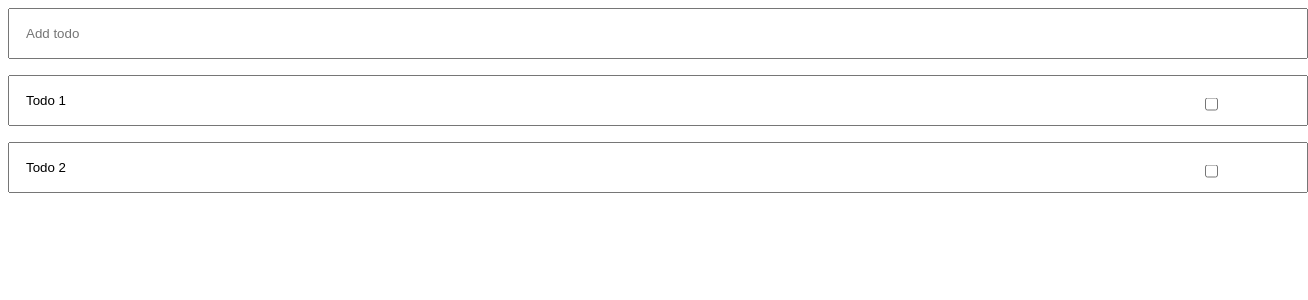
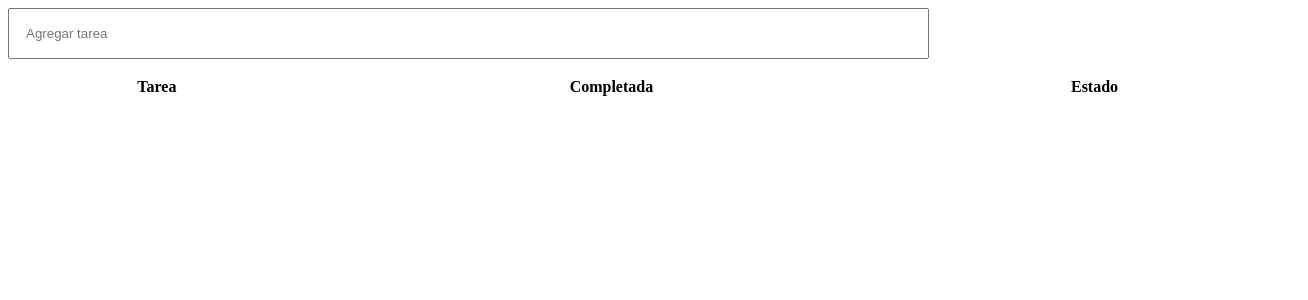
Before and after one commit to rzafr/todolist-sveltekit, a SvelteKit app: page / in a window 1280 px wide. Shown: the top 300 px of the page, 1308 px wide, since content can reach past the window. Built offline with nearby package versions, Linux system fonts and the light colour scheme.

Commit message:
Typescript and localStorage

```diff
--- a/src/routes/+page.svelte
+++ b/src/routes/+page.svelte
@@ -1,11 +1,23 @@
 <script lang="ts">
-    let todos = $state([
-        { text: 'Todo 1', done: false },
-        { text: 'Todo 2', done: false },
-    ]);
+    type Todo = {
+		text: string,
+		done: boolean
+	}
+
+    let todos = $state<Todo[]>([]);
 
     $effect(() => {
-		console.log(todos);
+        // Retrieve the 'todos' item from localStorage and store it in the variable savedTodos
+		const savedTodos = localStorage.getItem('todos');
+
+        // If there are saved todos in localStorage, parse them from JSON and assign to the todos array
+        if (savedTodos) {
+            todos = JSON.parse(savedTodos);
+        }
+	});
+
+    $effect(() => {
+		localStorage.setItem('todos', JSON.stringify(todos));
 	})
 
     function addTodo(event: KeyboardEvent) {
@@ -29,12 +41,9 @@
         todoEl.value = '';
     }
 
-    function toggleTodo(event: Event) {
+    function toggleTodo(event: Event, index: number) {
         // Cast the event target to an input element
 		const inputEl = event.target as HTMLInputElement;
-
-        // Extract the index from the dataset (it's a string, so we convert it)
-		const index = +inputEl.dataset.index!;
 
 		// Create a new array with updated task
         todos = todos.map((todo, i) =>
@@ -43,15 +52,40 @@
 	}
 </script>
 
-<input onkeydown={addTodo} placeholder="Add todo" type="text" />
+<input type="text" onkeydown={addTodo} placeholder="Agregar tarea" />
 
 <div class="todos">
-    {#each todos as todo, i}
-        <div class="todo">
-            <input value={todo.text} type="text">
-            <input onchange={toggleTodo} data-index={i} checked={todo.done} type="checkbox">
-        </div>
-    {/each}
+    <table>
+        <thead>
+          <tr>
+            <th>Tarea</th>
+            <th>Completada</th>
+            <th>Estado</th>
+          </tr>
+        </thead>
+        <tbody>
+          {#each todos as todo, i}
+            <tr>
+              <td>
+                <p>{todo.text}</p>
+              </td>
+              <td>
+                <input type="checkbox"
+                       onchange={(event) => toggleTodo(event, i)}
+                       data-index={i}
+                       checked={todo.done} />
+              </td>
+              <td>
+                {#if todo.done}
+                  <p>Tarea completada</p>
+                {:else}
+                  <p>Tarea pendiente</p>
+                {/if}
+              </td>
+            </tr>
+          {/each}
+        </tbody>
+    </table>
 </div>
 
 <style>
@@ -61,19 +95,8 @@
 		margin-block-start: 1rem;
 	}
 
-	.todo {
-		position: relative;
-	}
-
     input[type='text'] {
-		width: 100%;
+		width: 70%;
 		padding: 1rem;
 	}
-
-	input[type='checkbox'] {
-		position: absolute;
-		right: 4%;
-		top: 50%;
-		translate: 0% -50%;
-	}
 </style>
```
